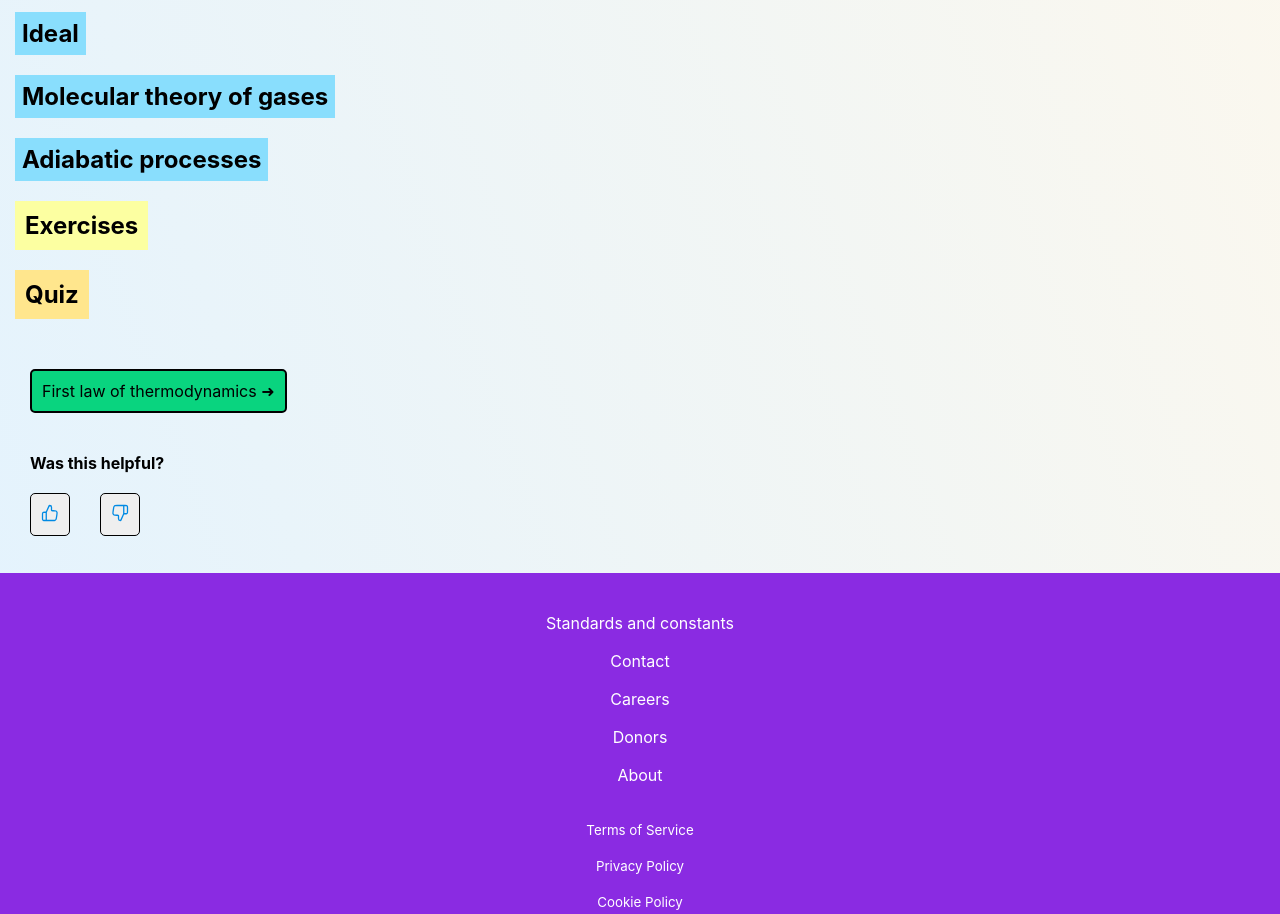
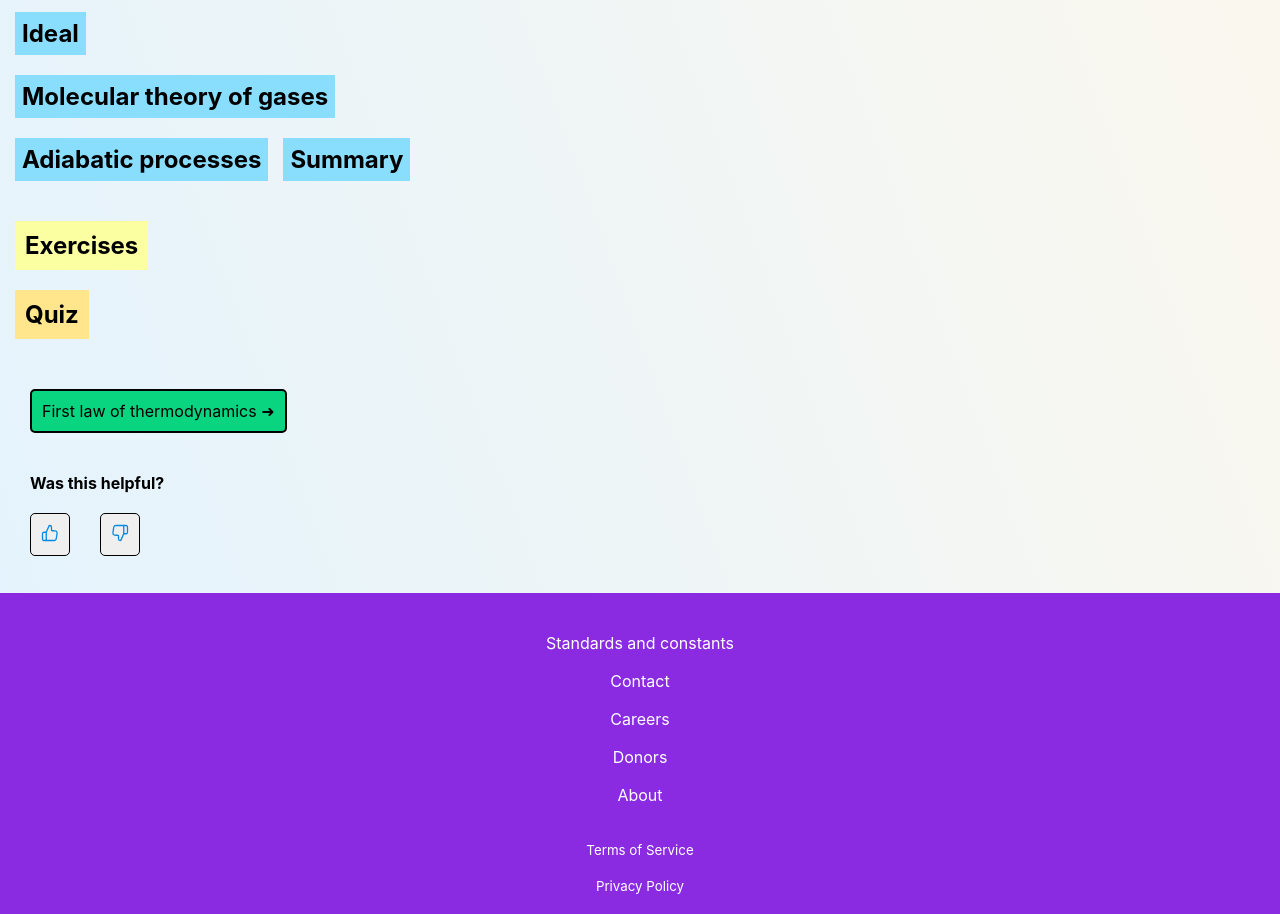
Before and after one commit to JRFink/jrfphyspagesnew, a Next.js app: page /education/gp1/kin in a window 1280 px wide. Shown: the part 780-1694 px from the top of the page. Built offline with nearby package versions, Linux system fonts and the light colour scheme.

Commit message:
Update index.tsx

```diff
--- a/pages/education/gp1/kin/index.tsx
+++ b/pages/education/gp1/kin/index.tsx
@@ -1,6 +1,7 @@
 import Link from 'next/link';
 import style from '@/styles/general.module.css';
 import { ModoverviewGas } from '@/pages/components/modoverview';
+import Summary from '@/pages/components/summary';
 import KinEx from '@/pages/exercises/gp1/kinex';
 import OnedmQz from '@/pages/exam/quiz/gp1/1dmqz';
 import Helpful from '@/pages/components/helpful';
@@ -38,7 +39,9 @@ const Kin = () => {
             degrees of freedom and molar specific heats
             the adiabatic expansion of an ideal gas  */}
 
-            <br></br>
+<Summary />
+<br />
+<br />
             <br></br>
             <KinEx />
             <br></br>
```
